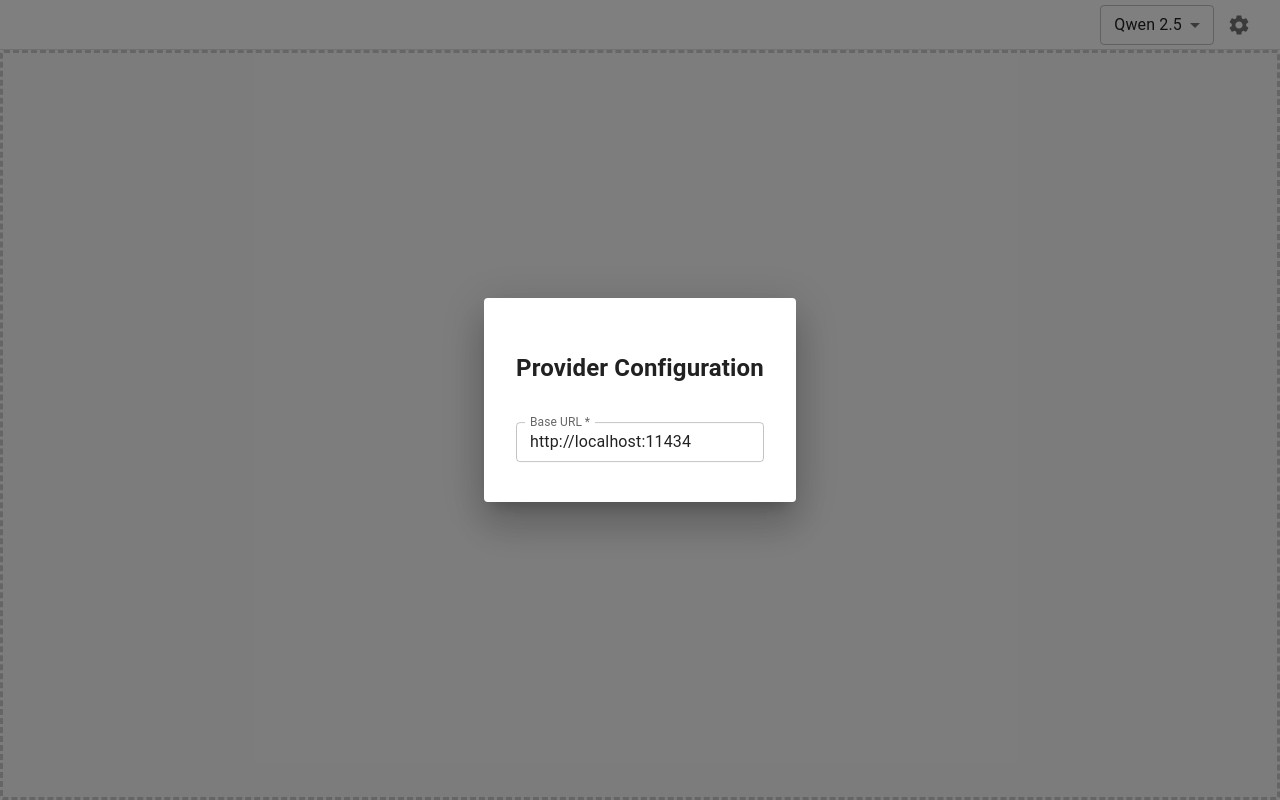
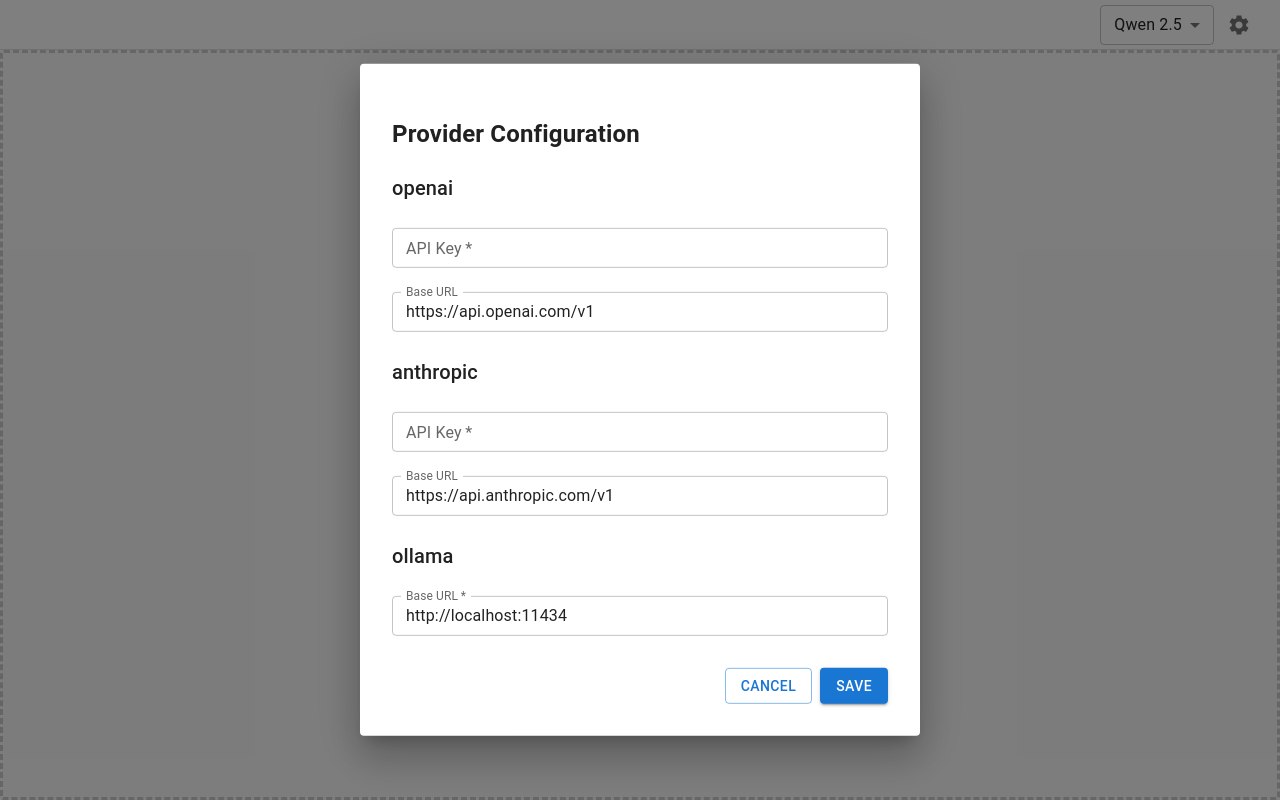
Before and after one commit to qnkhuat/deepread, a React (Vite) app in the folder frontend/: page / in a window 1280 px wide. Both pictures are taken after a click on the button 1239 px from the left and 24 px from the top of the page. Built offline with nearby package versions, Linux system fonts and the light colour scheme.

Commit message:
configurable config

```diff
--- a/frontend/src/components/TopBar.jsx
+++ b/frontend/src/components/TopBar.jsx
@@ -1,46 +1,28 @@
 import { useSettings } from '../contexts/SettingsContext';
-import { Container, Modal, TextField, IconButton, Select, MenuItem, Box } from '@mui/material';
+import { Container, Modal, TextField, IconButton, Select, MenuItem, Box, Typography, Button } from '@mui/material';
 import SettingsIcon from '@mui/icons-material/Settings';
 import { useState } from 'react';
-
-const PROVIDER_CONFIG = {
-  "openai": {
-    "models": ["gpt-4o-mini", "gpt-4o", "gpt-3.5-turbo"],
-    "config": {
-      "api_key": {"type": "text", "label": "API Key", required: true},
-      "base_url": {"type": "text", "label": "Base URL", required: false, default: "https://api.openai.com/v1"}
-    }
-  },
-  "anthropic": {
-    "models": ["claude-3-5-sonnet-20240620"],
-    "config": {
-      "api_key": {"type": "text", "label": "API Key", required: true},
-      "base_url": {"type": "text", "label": "Base URL", required: false, default: "https://api.anthropic.com/v1"}
-    }
-  },
-  "ollama": {
-    "models": ["qwen2.5", "qwen2.5-coder"],
-    "config": {
-      "base_url": {"type": "text", "label": "Base URL", required: true, default: "http://localhost:11434"}
-    }
-  }
-}
 
 function TopBar() {
   const { settings, updateSetting } = useSettings();
   const [configOpen, setConfigOpen] = useState(false);
+  const [tempSettings, setTempSettings] = useState({});
 
-  // Get the provider and its config based on selected model
-  const getProviderForModel = (model) => {
-    for (const [provider, config] of Object.entries(PROVIDER_CONFIG)) {
-      if (config.models.includes(model)) {
-        return { provider, config: config.config };
-      }
-    }
-    return null;
+  const handleOpenConfig = () => {
+    setTempSettings(JSON.parse(JSON.stringify(settings.providers)));
+    setConfigOpen(true);
   };
 
-  const currentProvider = getProviderForModel(settings.model);
+  const handleSave = () => {
+    Object.entries(tempSettings).forEach(([providerName, providerInfo]) => {
+      Object.entries(providerInfo.config).forEach(([key, config]) => {
+        if (config.value !== undefined) {
+          updateSetting(['providers', providerName, 'config', key, 'value'], config.value);
+        }
+      });
+    });
+    setConfigOpen(false);
+  };
 
   return (
     <Container maxWidth={false} sx={{ height: '50px', borderBottom: '1px solid #e0e0e0' }}>
@@ -63,7 +45,7 @@
             <MenuItem value="grok-2-1212">Grok 2 12 12</MenuItem>
           </Select>
           <IconButton
-            onClick={() => setConfigOpen(true)}
+            onClick={handleOpenConfig}
             size="small"
           >
             <SettingsIcon />
@@ -88,13 +70,29 @@
           minWidth: 300,
         }}>
           <h2>Provider Configuration</h2>
-          {currentProvider && Object.entries(currentProvider.config).map(([key, config]) => (
+          {Object.entries(settings.providers).map(([providerName, providerInfo]) => (
+            <Box key={providerName}>
+              <Typography variant="h6" sx={{mt: 2, mb: 1}}>{providerName}</Typography>
+              {Object.entries(providerInfo.config).map(([key, config]) => (
                 <TextField
-              key={key}
+                  key={`${providerName}-${key}`}
                   label={config.label}
-              placeholder={config.label}
-              value={settings[key] || config.default || ''}
-              onChange={(e) => updateSetting(key, e.target.value)}
+                  value={tempSettings[providerName]?.config[key]?.value || config.default || ''}
+                  onChange={(e) => {
+                    setTempSettings(prev => ({
+                      ...prev,
+                      [providerName]: {
+                        ...prev[providerName],
+                        config: {
+                          ...prev[providerName].config,
+                          [key]: {
+                            ...prev[providerName].config[key],
+                            value: e.target.value
+                          }
+                        }
+                      }
+                    }));
+                  }}
                   required={config.required}
                   type={config.type === 'password' ? 'password' : 'text'}
                   fullWidth
@@ -103,6 +101,12 @@
                 />
               ))}
             </Box>
+          ))}
+          <Box sx={{ mt: 3, display: 'flex', justifyContent: 'flex-end', gap: 1 }}>
+            <Button variant="outlined" onClick={() => setConfigOpen(false)}>Cancel</Button>
+            <Button variant="contained" onClick={handleSave}>Save</Button>
+          </Box>
+        </Box>
       </Modal>
     </Container>
   );
--- a/frontend/src/contexts/SettingsContext.jsx
+++ b/frontend/src/contexts/SettingsContext.jsx
@@ -1,5 +1,50 @@
 import { createContext, useContext, useState } from 'react';
 
+const PROVIDER_CONFIG = {
+  openai: {
+    models: ["gpt-4o-mini", "gpt-4o", "gpt-3.5-turbo"],
+    config: {
+      api_key: {
+        type: "text",
+        label: "API Key",
+        required: true
+      },
+      base_url: {
+        type: "text",
+        label: "Base URL",
+        required: false,
+        default: "https://api.openai.com/v1"
+      }
+    }
+  },
+  anthropic: {
+    models: ["claude-3-5-sonnet-20240620"],
+    config: {
+      api_key: {
+        type: "text",
+        label: "API Key",
+        required: true
+      },
+      base_url: {
+        type: "text",
+        label: "Base URL",
+        required: false,
+        default: "https://api.anthropic.com/v1"
+      }
+    }
+  },
+  ollama: {
+    models: ["qwen2.5", "qwen2.5-coder"],
+    config: {
+      base_url: {
+        type: "text",
+        label: "Base URL",
+        required: true,
+        default: "http://localhost:11434"
+      }
+    }
+  }
+}
 
 // Define default settings
 const DEFAULT_SETTINGS = {
@@ -8,8 +53,8 @@
 
 // Helper function to initialize settings from localStorage
 const initializeSettings = () => {
-  const savedSettings = localStorage.getItem('settings');
-  return { ...DEFAULT_SETTINGS, ...JSON.parse(savedSettings)};
+  const savedSettings = localStorage.getItem('settings') || "{}";
+  return { ...DEFAULT_SETTINGS, providers: PROVIDER_CONFIG, ...JSON.parse(savedSettings)};
 };
 
 const SettingsContext = createContext(null);
@@ -19,7 +64,19 @@
 
   const updateSetting = (key, value) => {
     setSettings(prev => {
-      const newSettings = { ...prev, [key]: value };
+      const newSettings = { ...prev };
+      if (Array.isArray(key)) {
+        let current = newSettings;
+        for (let i = 0; i < key.length - 1; i++) {
+          if (!current[key[i]]) {
+            current[key[i]] = {};
+          }
+          current = current[key[i]];
+        }
+        current[key[key.length - 1]] = value;
+      } else {
+        newSettings[key] = value;
+      }
       localStorage.setItem('settings', JSON.stringify(newSettings));
       return newSettings;
     });
```
Lines whose indentation alone changed are shown as unchanged.
